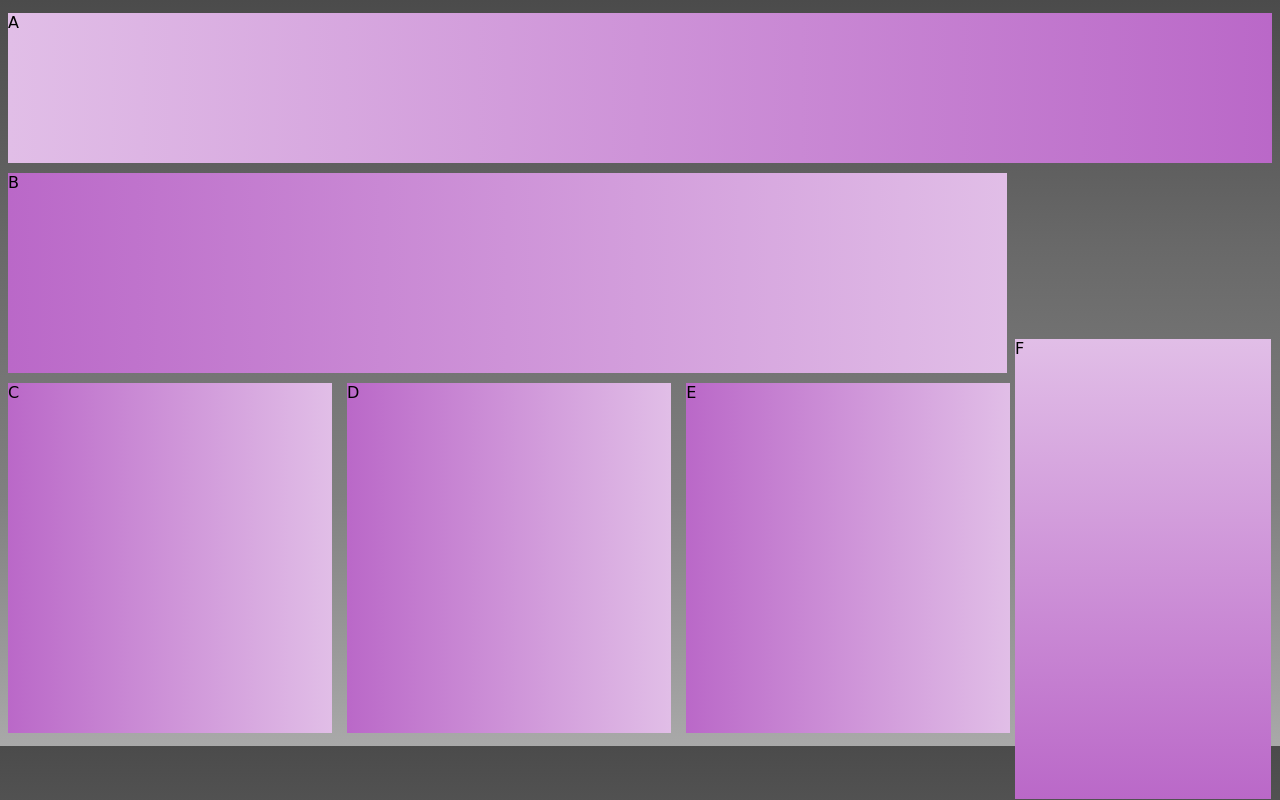
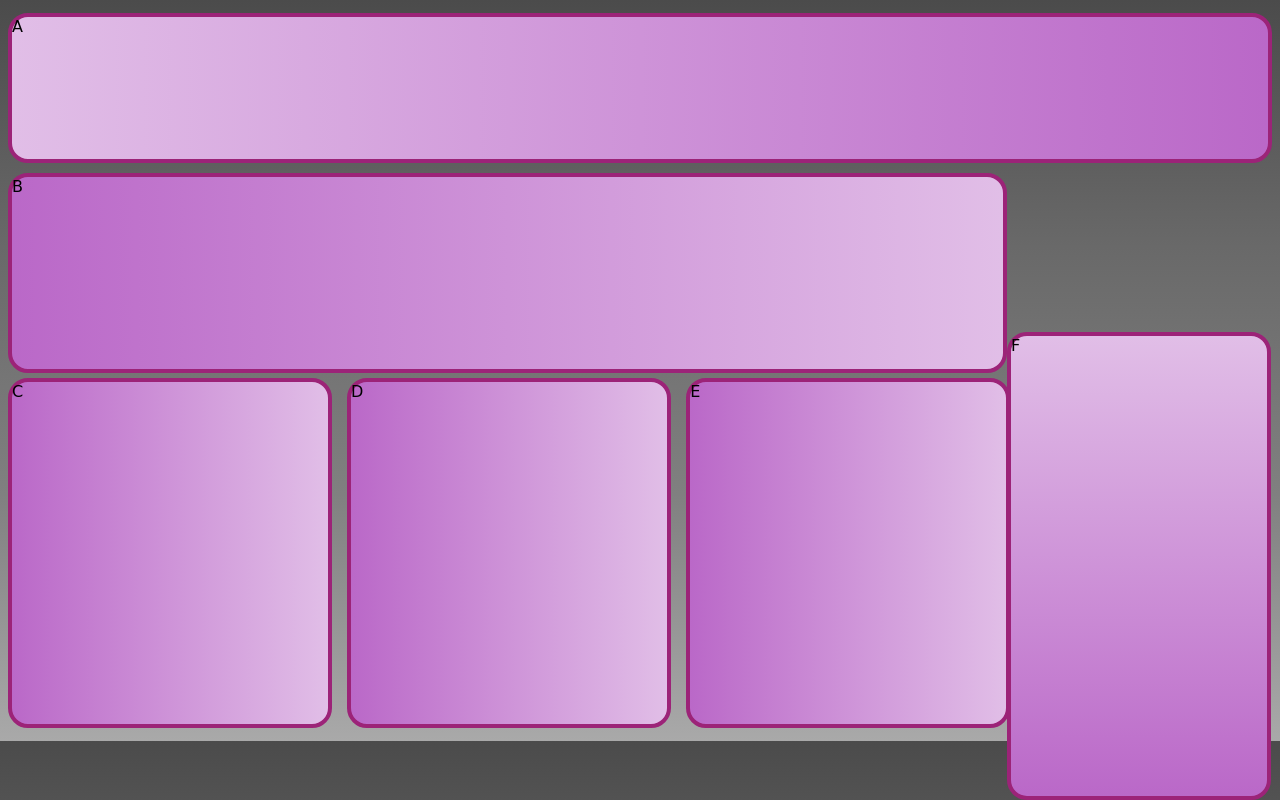
Before and after one commit to JLondo321/Quiz2PW, a plain HTML site: page index.html in a window 1280 px wide. Drawn offline with Linux system fonts and the light colour scheme.

Commit message:
Se ajustan los estilos

```diff
--- a/styles.css
+++ b/styles.css
@@ -13,11 +13,10 @@ body {
     height: 150px;
     width: 100%;
     background: linear-gradient(to right,#e1bee7, #ce93d8, #ba68c8);
-
-
+    border-radius: 20px;
     margin: 5px 0;
     box-sizing: border-box;
-
+    border: 4px solid rgb(156, 35, 120);
   }
 
   #SecondContainer {
@@ -25,7 +24,9 @@ body {
     width: 79%;
     background: linear-gradient(to left,#e1bee7, #ce93d8, #ba68c8);
     margin: 5px 0;
+    border-radius: 20px;
     box-sizing: border-box;
+    border: 4px solid rgb(156, 35, 120);
   }
 
   #ContentRow {
@@ -39,16 +40,19 @@ body {
     width: 25.6%;
     background: linear-gradient(to left,#e1bee7, #ce93d8, #ba68c8);
     margin-right: 15.5px;
-    margin-top: 5px;
     margin-bottom: 5px;
+    border-radius: 20px;
     box-sizing: border-box;
+    border: 4px solid rgb(156, 35, 120);
   }
 
   #SideContainer {
     position: absolute;
-    bottom: 1px;
+    bottom: 0px;
     right: 9px;
     width: 20%;
     height: 460px;
+    border-radius: 20px;
+    border: 4px solid rgb(156, 35, 120);
     background: linear-gradient(to bottom,#e1bee7, #ce93d8, #ba68c8);
   }
```
